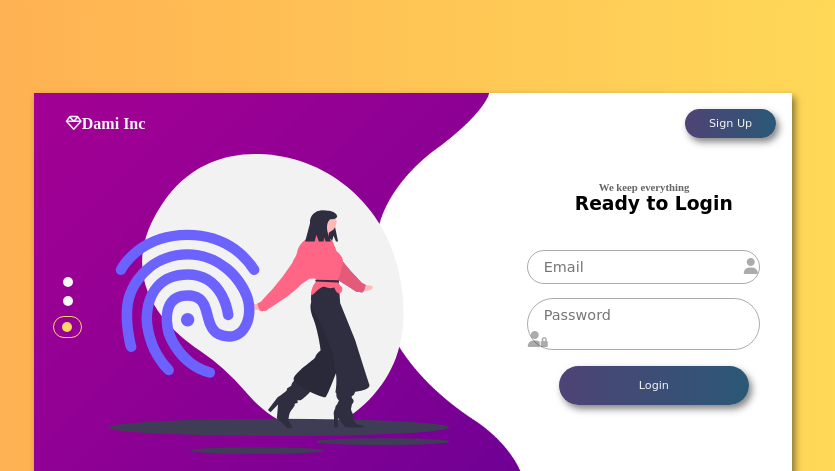
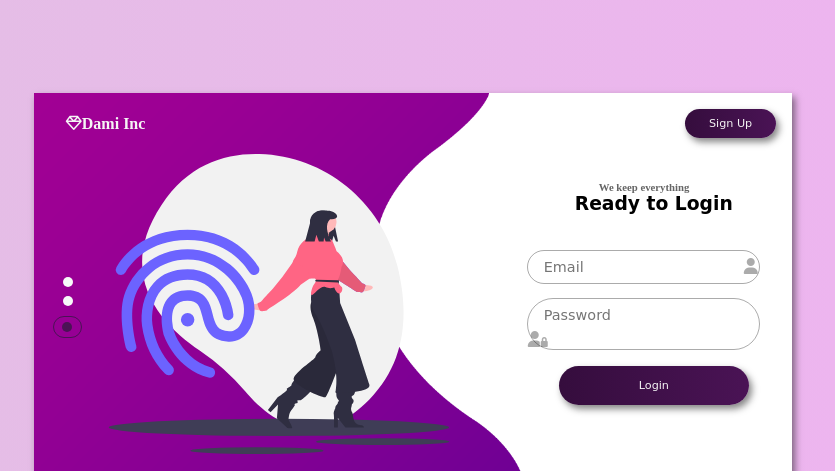
Before and after one commit to debeldami/carousel-unresponsive-signup, a plain HTML site: page index.html in a window 1280 px wide. Shown: the top 471 px of the page, without its empty margins (227-1062 px from the left). Drawn offline with nearby package versions, Linux system fonts and the light colour scheme.

Commit message:
added a readme and make some changes in colors

```diff
--- a/css/style.css
+++ b/css/style.css
@@ -2,8 +2,8 @@
 @import url('https://fonts.googleapis.com/css2?family=Lobster&family=Montserrat&display=swap');
 
 :root {
-  --mango-gradient: linear-gradient(to right, #ffa751, #ffe259);
-  --primary-gradient: linear-gradient(to right, #4e4376, #2b5876);
+  --mango-gradient: linear-gradient(to right, #e3bfe4, #efb3f1);
+  --primary-gradient: linear-gradient(to right, #350d3d, #4a1355);
   --text-color: #f7f9f9;
   --Montserrat: 'monserrat', cursive;
   --lobster: 'lobster', cursive;
@@ -15,7 +15,6 @@ html,
 body {
   height: 100%;
   overflow: hidden;
-  background: #ffe259;
   background: var(--mango-gradient);
 }
 
@@ -86,11 +85,11 @@ body {
 }
 
 .owl-dots .active {
-  border: 1px solid #ffd765 !important;
+  border: 1px solid #4a1355 !important;
 }
 
 .owl-dots .active span {
-  background: #ffd765 !important;
+  background: #4a1355 !important;
   margin: 0.3rem 0.5rem !important;
 }
 
--- a/index.html
+++ b/index.html
@@ -43,7 +43,7 @@
               <a href="https://www.linkedin.com/in/debel-dami/">
                 <i class="fa fa-linkedin" aria-hidden="true"></i>
               </a>
-              <a href="https://www.linkedin.com/in/debel-dami/">
+              <a href="http://github.com/debeldami/">
                 <i class="fa fa-github" aria-hidden="true"></i>
               </a>
             </div>
```
Also changed, not shown: 1 other file.
